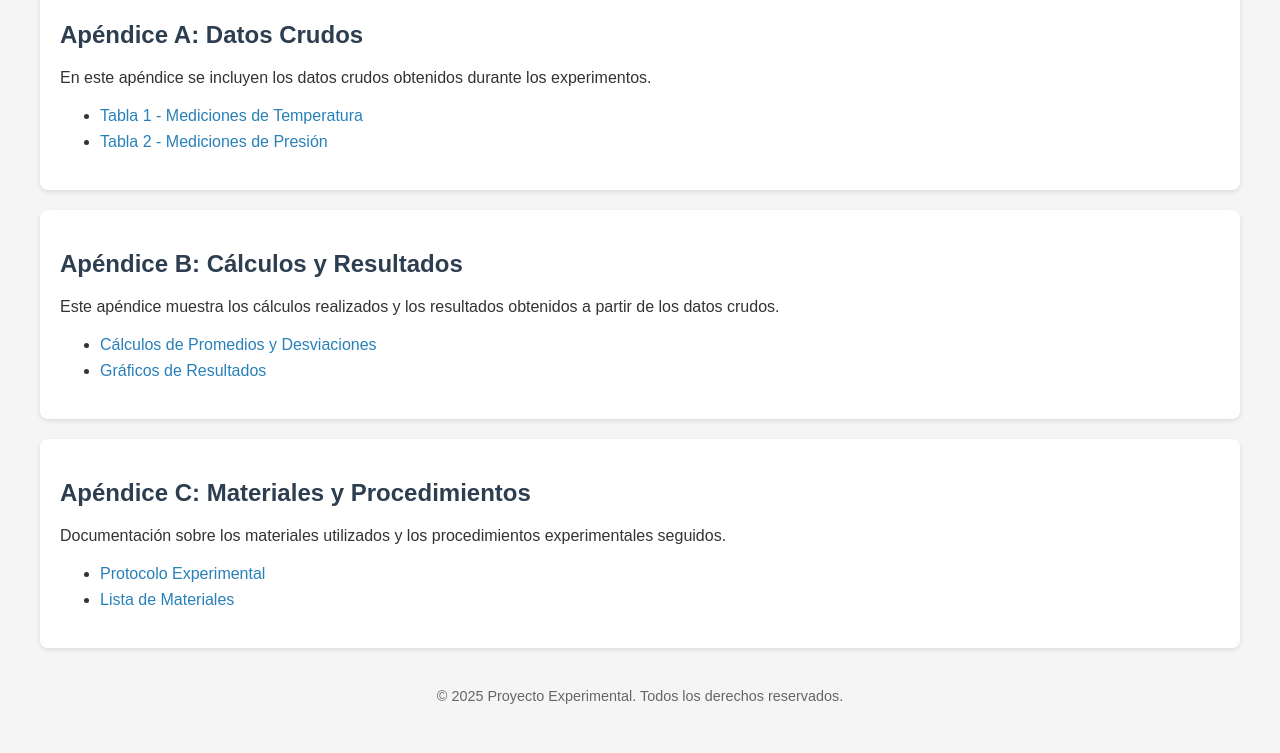
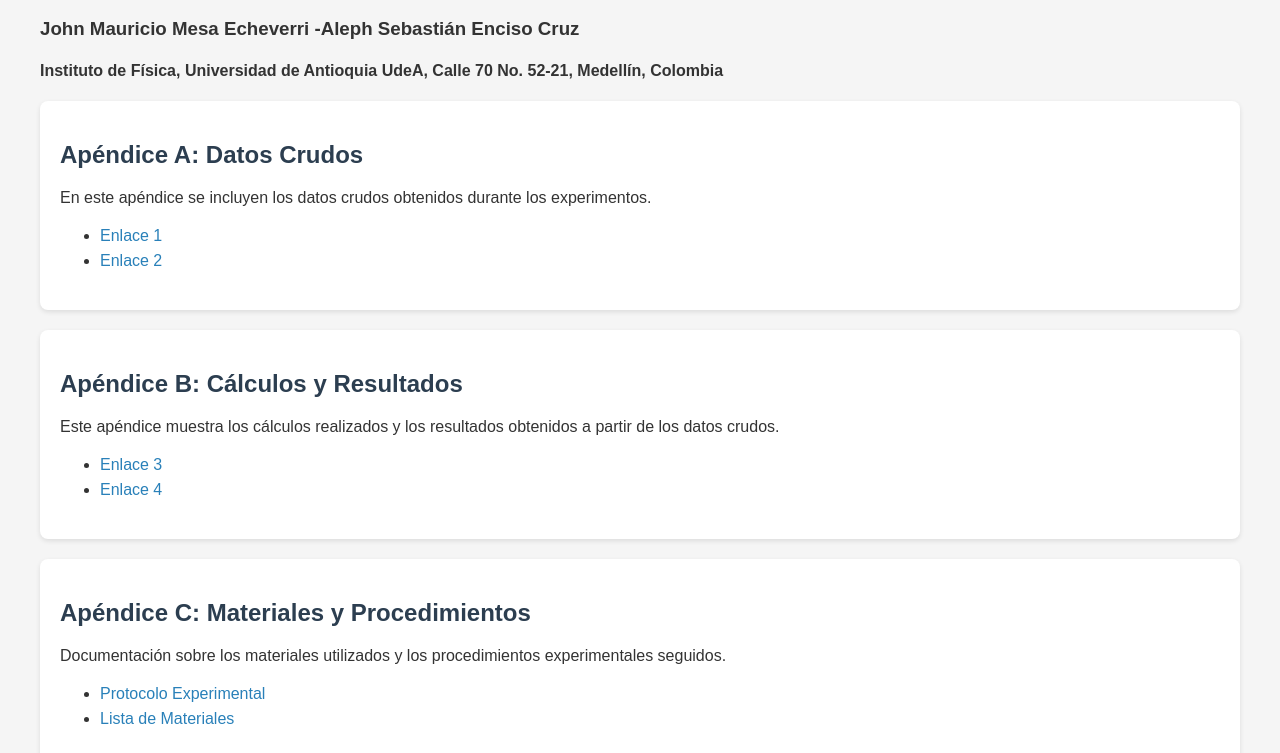
Before and after one commit to TheoreticalHorizons/apendices, a plain HTML site: page index.html in a window 1280 px wide. Shown: the part 129-882 px from the top of the page. Drawn offline with Linux system fonts and the light colour scheme.

Commit message:
Update index.html

```diff
--- a/index.html
+++ b/index.html
@@ -44,14 +44,15 @@
     </style>
 </head>
 <body>
-    <h1>Apéndices - Proyecto Experimental</h1>
-
+    <h1>Apéndices - Análisis Experimental y Teórico del Péndulo Doble: Caos Determinista y Mecánica Lagrangiana</h1>
+    <h3>John Mauricio Mesa Echeverri -Aleph Sebastián Enciso Cruz</h3>
+    <h4>Instituto de Física, Universidad de Antioquia UdeA, Calle 70 No. 52-21, Medellín, Colombia</h4>
     <section id="apendiceA">
         <h2>Apéndice A: Datos Crudos</h2>
         <p>En este apéndice se incluyen los datos crudos obtenidos durante los experimentos.</p>
         <ul>
-            <li><a href="datos/tabla1.csv" target="_blank">Tabla 1 - Mediciones de Temperatura</a></li>
-            <li><a href="datos/tabla2.csv" target="_blank">Tabla 2 - Mediciones de Presión</a></li>
+            <li><a href="datos/tabla1.csv" target="_blank">Enlace 1</a></li>
+            <li><a href="datos/tabla2.csv" target="_blank">Enlace 2</a></li>
         </ul>
     </section>
 
@@ -59,8 +60,8 @@
         <h2>Apéndice B: Cálculos y Resultados</h2>
         <p>Este apéndice muestra los cálculos realizados y los resultados obtenidos a partir de los datos crudos.</p>
         <ul>
-            <li><a href="resultados/calculos.pdf" target="_blank">Cálculos de Promedios y Desviaciones</a></li>
-            <li><a href="resultados/graficos.pdf" target="_blank">Gráficos de Resultados</a></li>
+            <li><a href="resultados/calculos.pdf" target="_blank">Enlace 3</a></li>
+            <li><a href="resultados/graficos.pdf" target="_blank">Enlace 4</a></li>
         </ul>
     </section>
 
@@ -74,7 +75,7 @@
     </section>
 
     <footer>
-        &copy; 2025 Proyecto Experimental. Todos los derechos reservados.
+        &copy; 2025 Proyecto Experimental.
     </footer>
 </body>
 </html>
```
